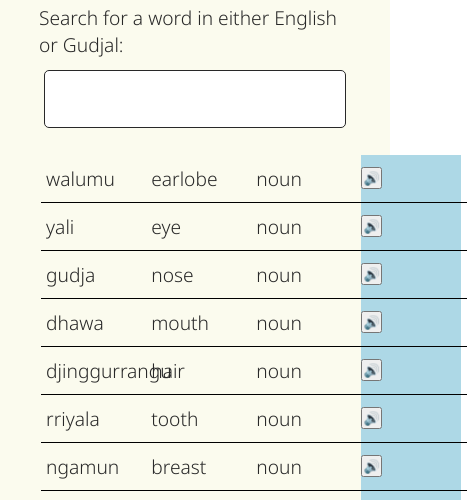
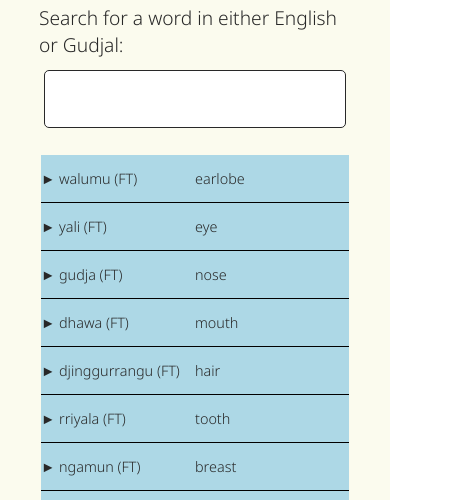
Before and after one commit to a-l-e-x-anderson/gudjal-dictionary-demo, a plain HTML site: page index.html in a window 390 px wide. Shown: the part 326-826 px from the top of the page, 469 px wide, since content can reach past the window. Drawn offline with Linux system fonts and the light colour scheme; a web font is replaced by a local one.

Commit message:
fixed mobile font size, made words more clickable

```diff
--- a/index.html
+++ b/index.html
@@ -104,9 +104,16 @@
         .results-display-table td {
             display: flex;
             align-items: center;
-            width: 20%;
+            width: 50%;
             min-width: 100px;
-            font-size: 1.2em;
+            font-size: clamp(0.9em, 1.3vw, 1.5em);
+            background: lightblue;
+        }
+
+        a:hover {
+            font-weight: bold;
+            cursor: pointer;
+            color: #ab1616;
         }
 
         h1 {
@@ -119,7 +126,6 @@
 
         .sound-icon-td {
             width: 2vw;
-            background: lightblue;
         }
 
     </style>
@@ -180,10 +186,8 @@
             resultsDiv.innerHTML = entries
                 .map(entry => `
                     <tr>
-                        <td>${entry.word}</td>
+                        <td>${entry.audio ? `<a onclick="playAudio('${entry.audio}')">► ${entry.word} (FT)</a>` : `${entry.word} + "FT"`}</td>
                         <td>${entry.gloss}</td>
-                        <td>${entry.partOfSpeech}</td>
-                        <td class="sound-icon-td" >${entry.audio ? `<button onclick="playAudio('${entry.audio}')">🔊</button>` : ""}</td>
                     </tr>`)
                 .join("");
         }
```
Also changed, not shown: 2 other files.
